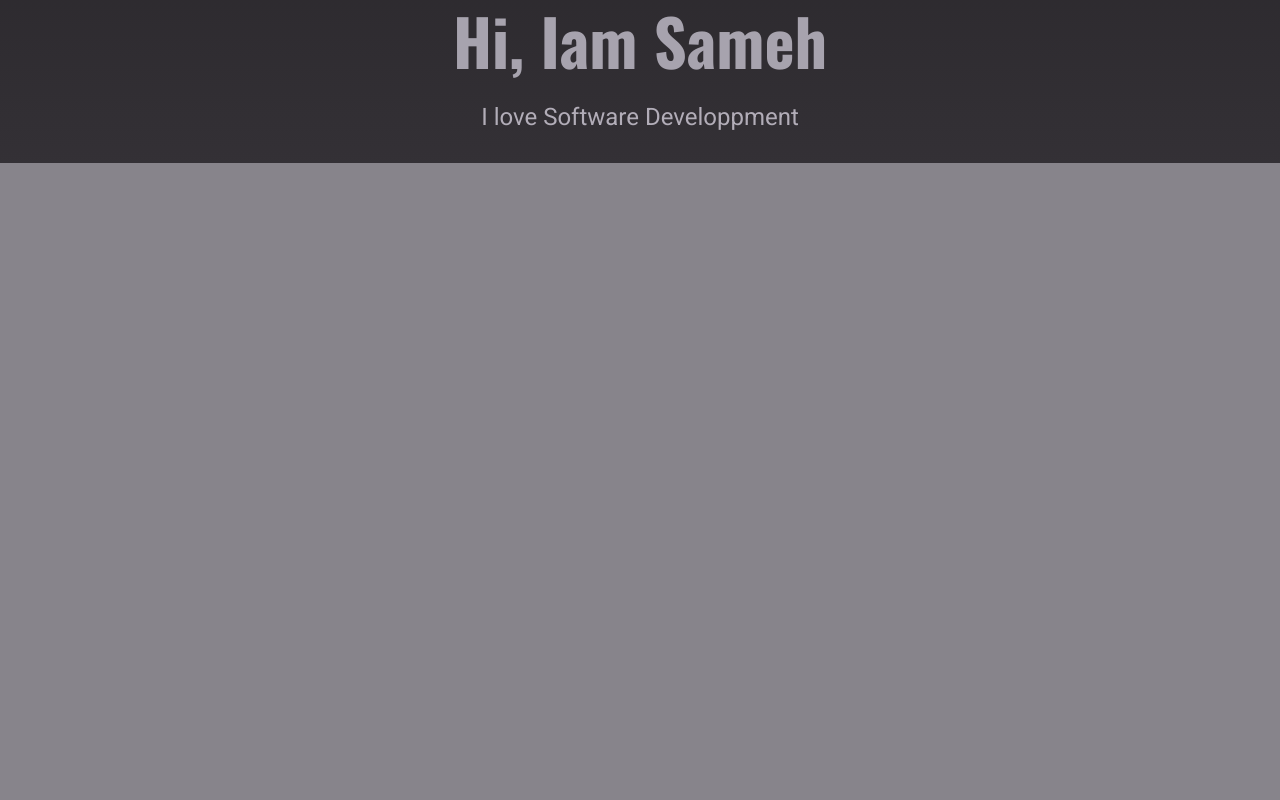
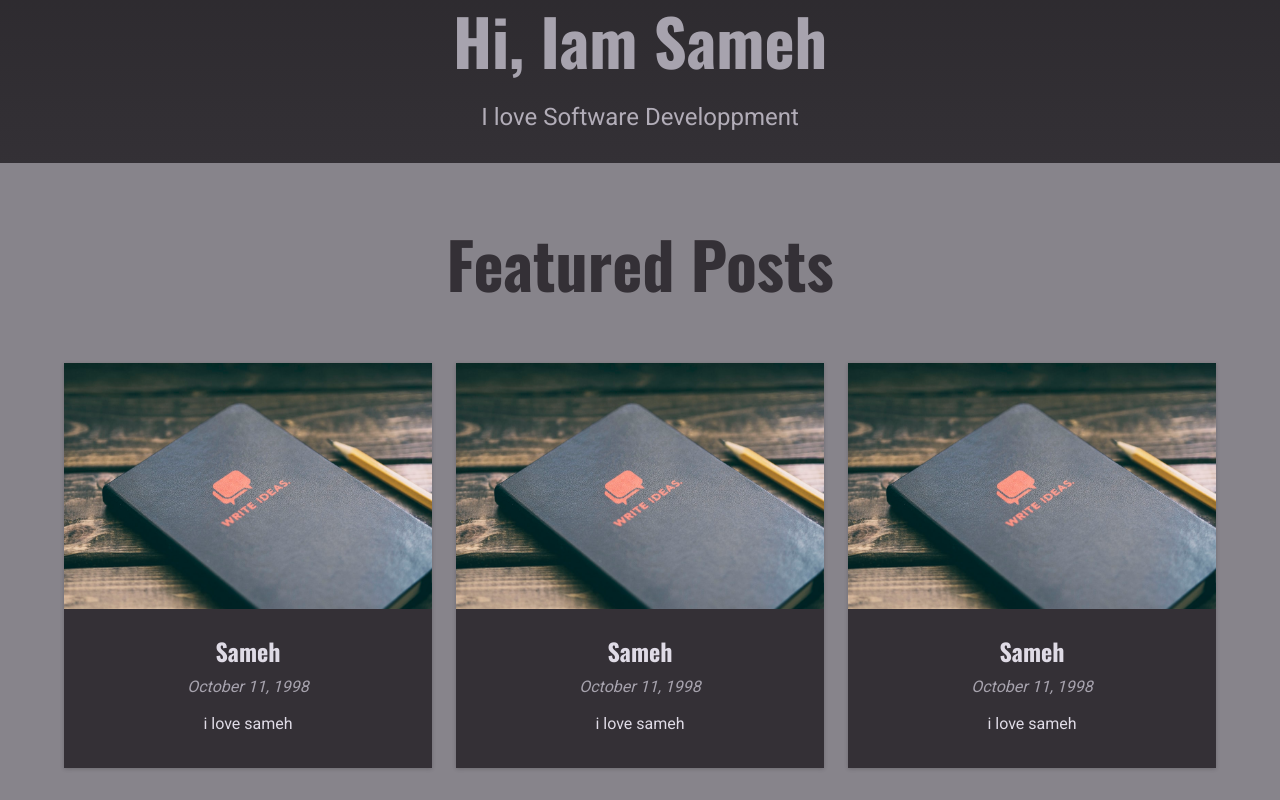
Before and after one commit to SamehEtman/Blogs-Website, a Next.js app: page / in a window 1280 px wide. Shown: the part 451-1251 px from the top of the page. Before the commit the page ends 800 px from the top, so only its background shows below. Built offline with nearby package versions, Linux system fonts and the light colour scheme.

Commit message:
add featured posts to the home page

```diff
--- a/components/home-page/featured-post.js
+++ b/components/home-page/featured-post.js
@@ -0,0 +1,12 @@
+import PostsGrid from '../posts/posts-grid';
+import classes from './featured-posts.module.css'
+const FeaturedPosts = (props) => {
+  return (
+    <section className={classes.latest}>
+      <h2>Featured Posts</h2>
+      <PostsGrid posts={props.posts} />
+    </section>
+  );
+};
+
+export default FeaturedPosts;
--- /dev/null
+++ b/components/posts/all-posts.module.css
@@ -0,0 +1,17 @@
+.posts {
+  width: 90%;
+  max-width: 60rem;
+  margin: var(--size-8) auto;
+}
+
+.posts h1 {
+  font-size: var(--size-8);
+  color: var(--color-grey-800);
+  text-align: center;
+}
+
+@media (min-width: 768px) {
+  .posts h1 {
+    font-size: var(--size-16);
+  }
+}
--- /dev/null
+++ b/components/posts/post-item.js
@@ -0,0 +1,41 @@
+import Link from 'next/link';
+import Image from 'next/image';
+import classes from './post-item.module.css';
+
+const PostItem = (props) => {
+  const { title, image, excerpt, date, slug } = props.post;
+
+  const formattedDate = new Date(date).toLocaleDateString('en-US', {
+    day: 'numeric',
+    month: 'long',
+    year: 'numeric',
+  });
+
+  const imagePath = `/images/posts/${image}`;
+  const linkPath = `/posts/${slug}`;
+
+  return (
+    <li className={classes.post}>
+      <Link href={linkPath}>
+        <a>
+          <div className={classes.image}>
+            <Image
+              src={imagePath}
+              alt={title}
+              width={300}
+              height={200}
+              layout="responsive"
+            />
+          </div>
+          <div className={classes.content}>
+            <h3>{title}</h3>
+            <time>{formattedDate}</time>
+            <p>{excerpt}</p>
+          </div>
+        </a>
+      </Link>
+    </li>
+  );
+};
+
+export default PostItem;
--- /dev/null
+++ b/components/posts/post-item.module.css
@@ -0,0 +1,37 @@
+.post {
+  box-shadow: 0 1px 4px rgba(0, 0, 0, 0.2);
+  background-color: var(--color-grey-800);
+  text-align: center;
+}
+
+.post a {
+  color: var(--color-grey-100);
+}
+
+.image {
+  width: 100%;
+  max-height: 20rem;
+  overflow: hidden;
+}
+
+.image img {
+  object-fit: cover;
+}
+
+.content {
+  padding: var(--size-4);
+}
+
+.content h3 {
+  margin: var(--size-2) 0;
+  font-size: var(--size-6);
+}
+
+.content time {
+  font-style: italic;
+  color: var(--color-grey-300);
+}
+
+.content p {
+  line-height: var(--size-6);
+}
--- /dev/null
+++ b/components/posts/posts-grid.js
@@ -0,0 +1,13 @@
+import PostItem from './post-item';
+import classes from './posts-grid.module.css';
+const PostsGrid = (props) => {
+  const { posts } = props;
+  const renderPosts = () => {
+    return posts.map((post) => {
+      return <PostItem key={post.slug} post={post} />;
+    });
+  };
+
+  return <ul className={classes.grid}>{renderPosts()}</ul>;
+};
+export default PostsGrid;
--- /dev/null
+++ b/components/posts/posts-grid.module.css
@@ -0,0 +1,9 @@
+.grid {
+  list-style: none;
+  margin: 0;
+  padding: 0;
+  display: grid;
+  grid-template-columns: repeat(auto-fill, minmax(20rem, 1fr));
+  gap: 1.5rem;
+  align-content: center;
+}
--- a/pages/_app.js
+++ b/pages/_app.js
@@ -1,9 +1,18 @@
+import Head from 'next/head'
 import Layout from '../components/layout/layout';
 import '../styles/globals.css';
 
 function MyApp({ Component, pageProps }) {
   return (
     <Layout>
+      <Head>
+          <title>Sameh Blogs</title>
+          <meta name="description" content="NextJS Blogs" />
+          <meta
+            name="viewport"
+            content="initial-scale=1.0, width=device-width"
+          />
+        </Head>
       <Component {...pageProps} />
     </Layout>
   );
--- a/pages/index.js
+++ b/pages/index.js
@@ -1,9 +1,33 @@
 import React from 'react';
+import FeaturedPosts from '../components/home-page/featured-post';
 import Hero from '../components/home-page/hero';
+const DUMMYDATA = [
+  {
+    title: 'Sameh',
+    image: 'p.jpg',
+    excerpt: 'i love sameh',
+    date: '1998-10-11',
+    slug: 'sameh-is-gamed',
+  },
+  {
+    title: 'Sameh',
+    image: 'p.jpg',
+    excerpt: 'i love sameh',
+    date: '1998-10-11',
+    slug: 'sameh-is-gamed',
+  },{
+    title: 'Sameh',
+    image: 'p.jpg',
+    excerpt: 'i love sameh',
+    date: '1998-10-11',
+    slug: 'sameh-is-gamed',
+  },
+];
 const HomePage = () => {
   return (
     <React.Fragment>
       <Hero />
+      <FeaturedPosts posts={DUMMYDATA} />
     </React.Fragment>
   );
 };
```
Also changed, not shown: public/images/posts/p.jpg (added).
